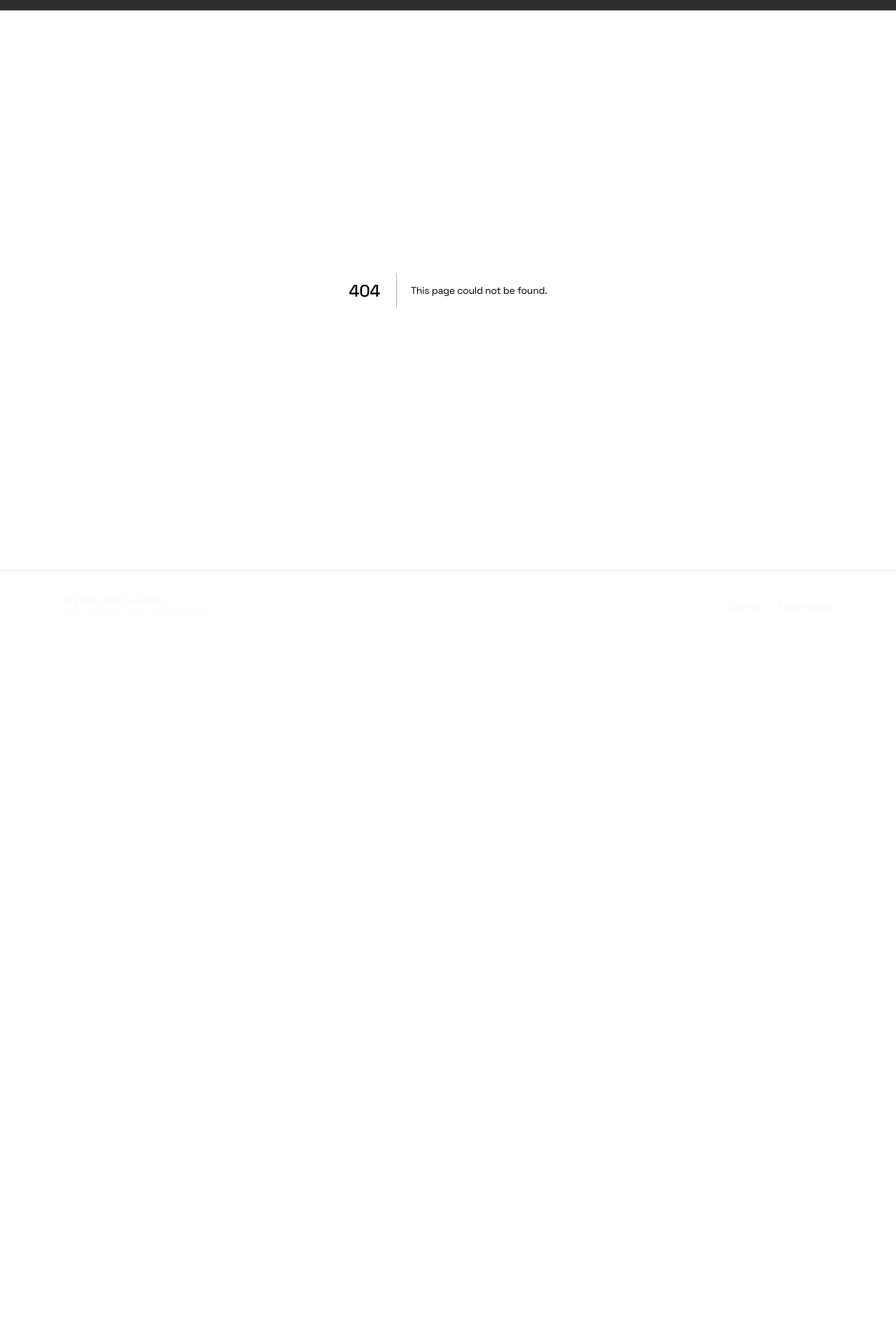
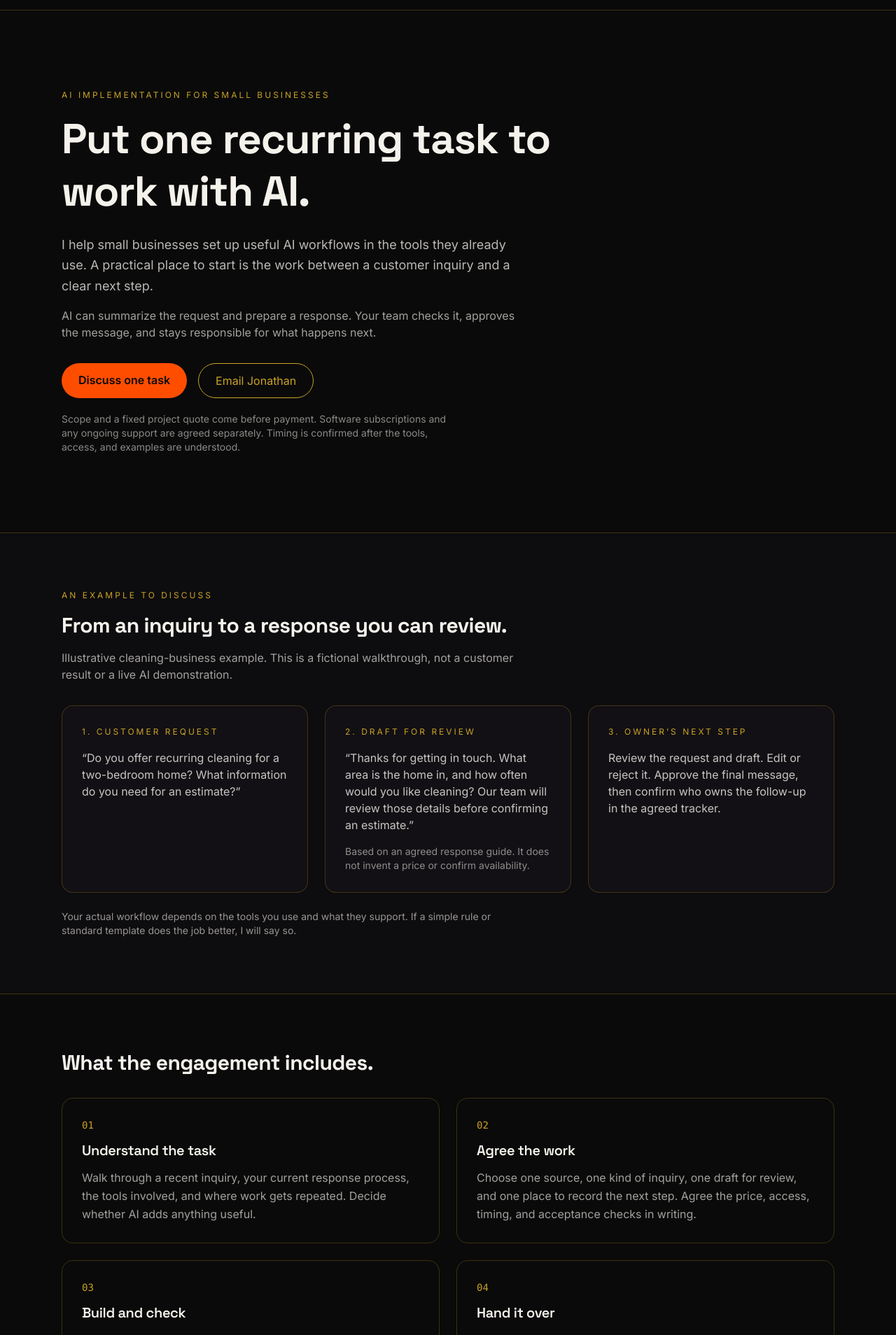
Before and after one commit to JRM-FusionAL/fusional-site, a Next.js app: page /small-business-ai in a window 1280 px wide. Before the commit this address had no page. Shown: the part 52-1960 px from the top of the page at 70% size. Before the commit the page ends 970 px from the top, so only its background shows below. Built offline with nearby package versions, Linux system fonts and the light colour scheme.

Commit message:
feat: launch small-business AI implementation service

```diff
--- a/src/app/layout.tsx
+++ b/src/app/layout.tsx
@@ -27,13 +27,13 @@ const spaceGrotesk = Space_Grotesk({
 
 export const metadata: Metadata = {
   metadataBase: new URL("https://fusional.dev"),
-  title: "FusionAL — Practical AI Workflow Services",
+  title: "FusionAL — AI Implementation for Small Businesses",
   description:
-    "AI workflow review and integration for small software teams. Improve one internal task with practical checks, clear scope, and a handoff your team can use.",
+    "AI implementation for small businesses. Summarize inquiries, prepare responses for human review, and record the next step using your existing tools.",
   openGraph: {
-    title: "FusionAL — Practical AI Workflow Services",
+    title: "FusionAL — AI Implementation for Small Businesses",
     description:
-      "AI workflow review and integration for small software teams. Improve one internal task with practical checks, clear scope, and a handoff your team can use.",
+      "AI implementation for small businesses. Summarize inquiries, prepare responses for human review, and record the next step using your existing tools.",
     url: "https://fusional.dev",
     siteName: "FusionAL",
     images: [{ url: "/assets/og-card.jpg", width: 1200, height: 630 }],
@@ -41,15 +41,15 @@ export const metadata: Metadata = {
   },
   twitter: {
     card: "summary_large_image",
-    title: "FusionAL — Practical AI Workflow Services",
+    title: "FusionAL — AI Implementation for Small Businesses",
     description:
-      "AI workflow review and integration for small software teams. Improve one internal task with practical checks, clear scope, and a handoff your team can use.",
+      "AI implementation for small businesses. Summarize inquiries, prepare responses for human review, and record the next step using your existing tools.",
     images: ["/assets/og-card.jpg"],
   },
 };
 
 const nav = [
-  { href: "/#offers", label: "Services" },
+  { href: "/small-business-ai", label: "Small Business AI" },
   { href: "/tools", label: "Open Source" },
   { href: "/writing", label: "Writing" },
 ];
--- a/src/app/page.tsx
+++ b/src/app/page.tsx
@@ -44,31 +44,31 @@ const products = [
 
 const serviceOffers = [
   {
-    title: "Review one workflow",
-    price: "Understand it",
-    terms: "A defined problem and practical next steps",
-    body: "Walk through the task, tools, inputs, and current workaround. Identify where manual effort or unreliable AI output gets in the way, what needs human review, and what a useful result would look like. No MCP setup is required for this conversation.",
+    title: "Find the right first task",
+    price: "Start small",
+    terms: "One recurring task and a named owner",
+    body: "Show me how your team handles an inquiry, prepares a response, or passes work to the next person. We will decide whether AI, ordinary automation, or a simpler process fits. No MCP setup is required for this conversation.",
     href: BOOKING_URL,
-    details: "#contact",
+    details: "/small-business-ai",
     cta: "Discuss your workflow",
   },
   {
-    title: "Scoped integration",
-    price: "Connect it",
+    title: "Implement one workflow",
+    price: "Put it to work",
     terms: "Agreed scope and price before work begins",
-    body: "Connect the tools needed for one internal workflow. Agree the inputs, access, approval steps, acceptance checks, and exclusions before building. Get a walkthrough and written handoff your team can use. Each engagement has its own agreed scope, effort, price, and payment path.",
+    body: "Set up one workflow in your existing tools: summarize an inquiry, prepare a draft response, and put the next step in front of the right person. A person approves customer messages. Each engagement has its own agreed scope, effort, price, and payment path.",
     href: BOOKING_URL,
-    details: "#contact",
-    cta: "Discuss an integration",
+    details: "/small-business-ai",
+    cta: "Discuss an implementation",
   },
   {
-    title: "Ongoing workflow review",
-    price: "Keep it useful",
-    terms: "For an existing workflow with recurring changes",
-    body: "Review changes to tools, access, and workflow behavior against an existing baseline. Agree the review cadence and limits around actual recurring work. The existing Agent Ops Retainer is $2,000/month for up to eight total hours of manual review, calls, and advisory.",
+    title: "Test it and hand it over",
+    price: "Own the process",
+    terms: "Checks, instructions, and a walkthrough",
+    body: "Try the workflow on agreed examples, including missing information and failures. Your team gets written instructions, a review checklist, and a way to pause it and return to the manual process. Support beyond the agreed handoff is scoped separately.",
     href: BOOKING_URL,
-    details: "/agent-ops-retainer",
-    cta: "Discuss ongoing review",
+    details: "/small-business-ai",
+    cta: "Discuss your workflow",
   },
 ];
 
@@ -102,16 +102,15 @@ export default function Home() {
         </div>
         <div className="absolute inset-0 bg-gradient-to-t from-ink via-ink/40 to-transparent" />
         <div className="relative mx-auto flex min-h-[80vh] max-w-6xl flex-col justify-end px-6 pb-20 pt-24 md:pt-40">
-          <p className="eyebrow mb-4">Practical AI workflow services</p>
+          <p className="eyebrow mb-4">AI implementation for small businesses</p>
           <h1 className="max-w-3xl text-4xl font-bold leading-tight sm:text-5xl md:text-7xl">
-            Make one AI workflow work for your team.
+            Less time sorting inquiries. More time doing the work.
           </h1>
           <p className="mt-6 max-w-xl text-lg text-paper/80">
-            Practical AI workflow review and integration for small software teams.
-            Start with one internal task: preparing a weekly report, finding
-            information in team documents, or drafting an internal update.
-            Agree what it should do, check the result, and give your team a
-            clear handoff.
+            I help small businesses put AI to work on one recurring task.
+            Start with customer inquiries: summarize the request, draft a
+            response for your review, and record the next step in the tools
+            your team already uses.
           </p>
           <p className="mt-4 text-sm italic text-paper/50">
             Keep it{" "}
@@ -140,7 +139,7 @@ export default function Home() {
         <div className="mx-auto max-w-6xl px-6 py-24">
           <p className="eyebrow mb-4">Start with fit</p>
           <h2 className="mb-12 max-w-2xl text-3xl font-bold md:text-4xl">
-            One real problem. A scope that fits.
+            One useful workflow, from first conversation to handoff.
           </h2>
           <div className="grid gap-8 md:grid-cols-3">
             {serviceOffers.map((o) => (
@@ -168,8 +167,8 @@ export default function Home() {
           </div>
           <p className="mt-8 text-sm text-paper/60">
             We confirm fit and scope before payment. Start with lower-risk
-            internal work, with clear data boundaries and human approval for
-            consequential actions. Email{" "}
+            work behind the scenes, with clear data boundaries and human
+            approval before a customer message goes out. Email{" "}
             <a href="mailto:jrm@fusional.dev" className="text-gold underline-offset-4 hover:underline">
               jrm@fusional.dev
             </a>{" "}
@@ -241,10 +240,10 @@ export default function Home() {
         <div className="mx-auto flex max-w-6xl flex-col items-start gap-6 px-6 py-24">
           <p className="eyebrow">Start a conversation</p>
           <h2 className="max-w-2xl text-3xl font-bold md:text-4xl">
-            What internal workflow would you like to improve?
+            Where does your team keep doing the same work?
           </h2>
           <p className="max-w-xl text-paper/70">
-            Tell us the task, the tools involved, what is not working, and who
+            Tell me the task, the tools involved, what is not working, and who
             owns it. Start with a non-sensitive description; do not send
             credentials, customer records, or confidential data. We will discuss
             fit, agree the outcome and acceptance checks, and quote the work.
--- /dev/null
+++ b/src/app/small-business-ai/page.tsx
@@ -0,0 +1,85 @@
+import type { Metadata } from "next";
+import Link from "next/link";
+import { BOOKING_URL, CONTACT_EMAIL } from "@/lib/links";
+
+export const metadata: Metadata = {
+  title: "AI Implementation for Small Businesses | FusionAL",
+  description:
+    "Put AI to work on one recurring business task. Start with inquiry summaries, response drafts for human review, and a clear next step in your existing tools. Scope and quote agreed first.",
+};
+
+const steps = [
+  ["Understand the task", "Walk through a recent inquiry, your current response process, the tools involved, and where work gets repeated. Decide whether AI adds anything useful."],
+  ["Agree the work", "Choose one source, one kind of inquiry, one draft for review, and one place to record the next step. Agree the price, access, timing, and acceptance checks in writing."],
+  ["Build and check", "Configure the workflow in agreed accounts. Test ordinary requests, missing details, duplicates, and tool failures. A person reviews and approves each customer message."],
+  ["Hand it over", "Get a walkthrough, written operating instructions, a review checklist, and a way to pause the workflow. Your team knows who owns the next step."],
+];
+
+export default function SmallBusinessAI() {
+  return (
+    <>
+      <section className="mx-auto max-w-6xl px-6 py-20 md:py-28">
+        <p className="eyebrow mb-4">AI implementation for small businesses</p>
+        <h1 className="max-w-3xl text-4xl font-bold leading-tight md:text-6xl">Put one recurring task to work with AI.</h1>
+        <p className="mt-6 max-w-2xl text-lg leading-relaxed text-paper/75">I help small businesses set up useful AI workflows in the tools they already use. A practical place to start is the work between a customer inquiry and a clear next step.</p>
+        <p className="mt-4 max-w-2xl text-paper/65">AI can summarize the request and prepare a response. Your team checks it, approves the message, and stays responsible for what happens next.</p>
+        <div className="mt-8 flex flex-wrap gap-4">
+          <a href={BOOKING_URL} className="rounded-full bg-molten px-6 py-3 font-semibold text-ink hover:bg-gold">Discuss one task</a>
+          <a href={`mailto:${CONTACT_EMAIL}`} className="rounded-full border border-gold px-6 py-3 text-gold">Email Jonathan</a>
+        </div>
+        <p className="mt-5 max-w-xl text-sm text-paper/55">Scope and a fixed project quote come before payment. Software subscriptions and any ongoing support are agreed separately. Timing is confirmed after the tools, access, and examples are understood.</p>
+      </section>
+
+      <section className="border-y border-line bg-ink-2/40">
+        <div className="mx-auto max-w-6xl px-6 py-20">
+          <p className="eyebrow mb-4">An example to discuss</p>
+          <h2 className="max-w-2xl text-3xl font-bold">From an inquiry to a response you can review.</h2>
+          <p className="mt-4 max-w-2xl text-paper/65">Illustrative cleaning-business example. This is a fictional walkthrough, not a customer result or a live AI demonstration.</p>
+          <div className="mt-8 grid gap-6 md:grid-cols-3">
+            <article className="rounded-2xl border border-line bg-ink-2 p-7">
+              <p className="eyebrow text-gold">1. Customer request</p>
+              <p className="mt-4 text-paper/80">“Do you offer recurring cleaning for a two-bedroom home? What information do you need for an estimate?”</p>
+            </article>
+            <article className="rounded-2xl border border-line bg-ink-2 p-7">
+              <p className="eyebrow text-gold">2. Draft for review</p>
+              <p className="mt-4 text-paper/80">“Thanks for getting in touch. What area is the home in, and how often would you like cleaning? Our team will review those details before confirming an estimate.”</p>
+              <p className="mt-4 text-sm text-paper/55">Based on an agreed response guide. It does not invent a price or confirm availability.</p>
+            </article>
+            <article className="rounded-2xl border border-line bg-ink-2 p-7">
+              <p className="eyebrow text-gold">3. Owner’s next step</p>
+              <p className="mt-4 text-paper/80">Review the request and draft. Edit or reject it. Approve the final message, then confirm who owns the follow-up in the agreed tracker.</p>
+            </article>
+          </div>
+          <p className="mt-6 max-w-2xl text-sm text-paper/60">Your actual workflow depends on the tools you use and what they support. If a simple rule or standard template does the job better, I will say so.</p>
+        </div>
+      </section>
+
+      <section className="mx-auto max-w-6xl px-6 py-20">
+        <h2 className="text-3xl font-bold">What the engagement includes.</h2>
+        <div className="mt-8 grid gap-6 md:grid-cols-2">
+          {steps.map(([title, body], index) => (
+            <article key={title} className="rounded-2xl border border-line p-7">
+              <p className="font-mono text-sm text-gold">0{index + 1}</p>
+              <h3 className="mt-3 text-xl font-semibold">{title}</h3>
+              <p className="mt-3 leading-relaxed text-paper/65">{body}</p>
+            </article>
+          ))}
+        </div>
+        <div className="mt-10 max-w-3xl space-y-4 text-paper/65">
+          <p>The first engagement covers one agreed workflow, a written test record, and a handoff. Extra tools, additional workflows, and ongoing support require a separate scope.</p>
+          <p>Customer messages require human approval. The first workflow does not make payments, commit to prices or appointments, or make clinical, legal, financial, or employment decisions.</p>
+          <p>There is no guaranteed sales increase or time-saving claim. We agree what to measure, check the result, and compare it with your existing process.</p>
+        </div>
+      </section>
+
+      <section className="border-t border-line bg-ink-2/40">
+        <div className="mx-auto max-w-6xl px-6 py-20">
+          <h2 className="max-w-2xl text-3xl font-bold">Show me the work your team keeps repeating.</h2>
+          <p className="mt-5 max-w-2xl text-paper/65">Start with a description of the task, the tools, and the person who handles it. Please do not send credentials, customer records, or confidential data. We will agree how to share any examples safely.</p>
+          <a href={BOOKING_URL} className="mt-7 inline-block rounded-full bg-gold px-6 py-3 font-semibold text-ink hover:bg-molten">Book a workflow conversation</a>
+          <p className="mt-6 text-sm text-paper/55">Already running agents or MCP? The <Link href="/mcp-access-audit" className="text-gold underline">specialist MCP Access Audit</Link> remains a separate service.</p>
+        </div>
+      </section>
+    </>
+  );
+}
```
Also changed, not shown: 1 other file (tests, documents, lock files or other folders).
